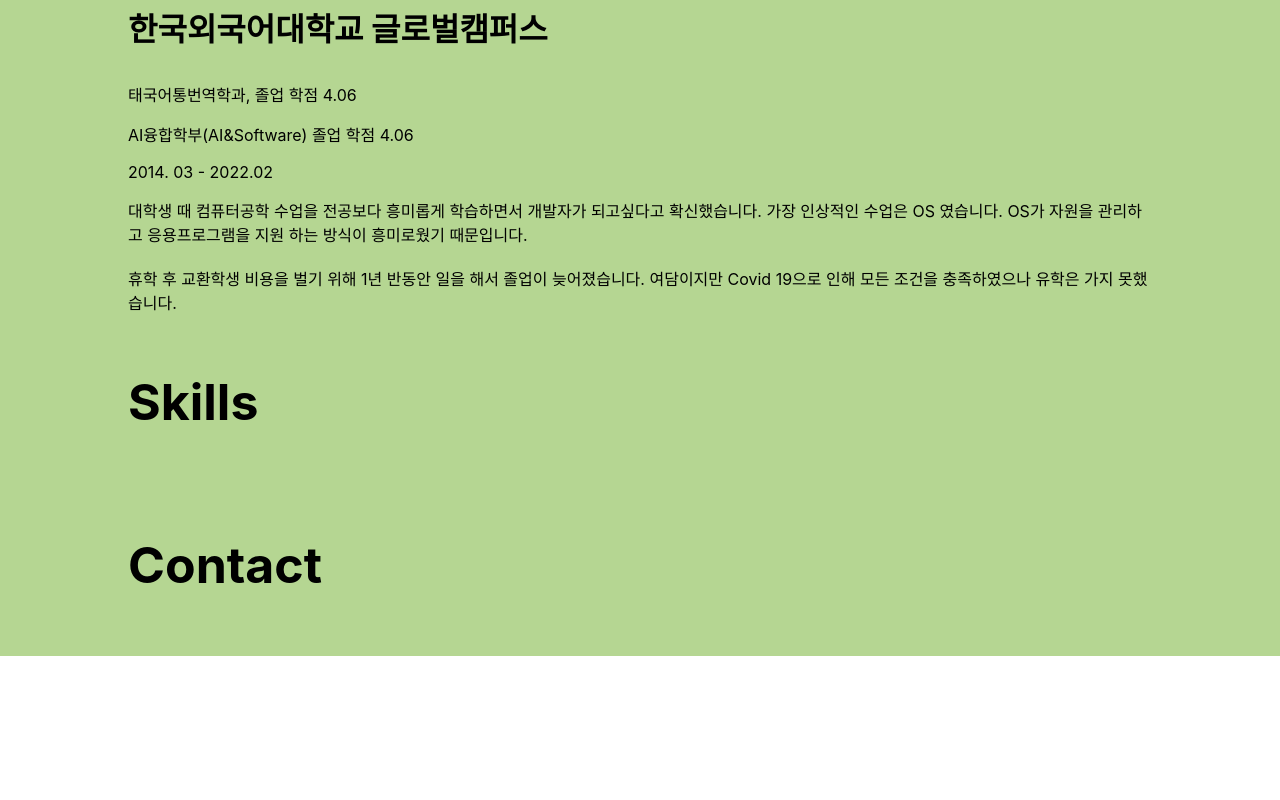
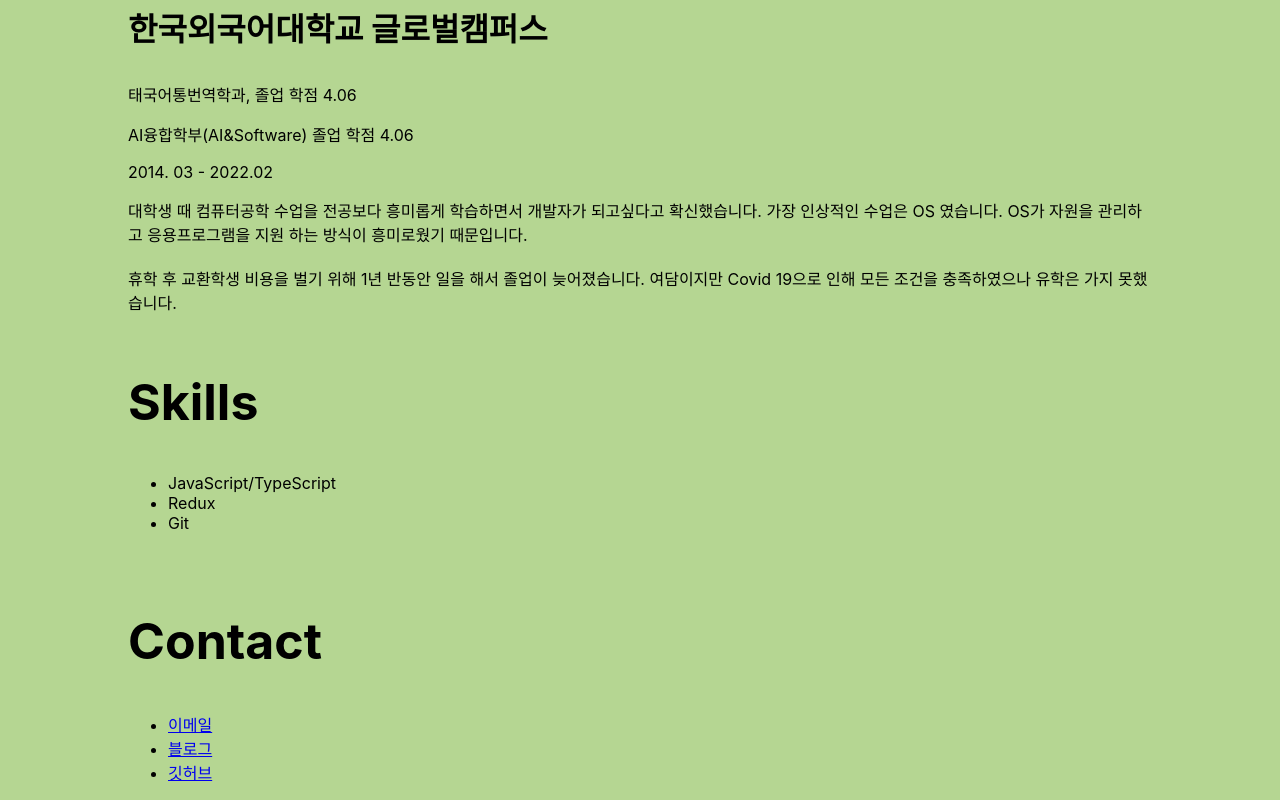
Before and after one commit to aingface/my-resume, a React (Create React App) app in the folder resume/: page / in a window 1280 px wide. Shown: the part 3919-4719 px from the top of the page. Before the commit the page ends 4575 px from the top, so only its background shows below. Built offline with nearby package versions, Linux system fonts and the light colour scheme.

Commit message:
add: skills, contact 추가

```diff
--- a/resume/src/items/Contact.tsx
+++ b/resume/src/items/Contact.tsx
@@ -4,7 +4,17 @@
   return (
     <div className="Chapter">
       <h2 className="ExperienceTitle">Contact</h2>
-      <br />
+      <ul>
+        <li>
+          <a href="mailto:qoeocjf5@gmail.com">이메일</a>
+        </li>
+        <li>
+          <a href="https://aingface.tistory.com/">블로그</a>
+        </li>
+        <li>
+          <a href="https://github.com/aingface">깃허브</a>
+        </li>
+      </ul>
     </div>
   );
 }
--- a/resume/src/items/Skills.tsx
+++ b/resume/src/items/Skills.tsx
@@ -4,6 +4,12 @@
   return (
     <div className="Chapter">
       <h2 className="ExperienceTitle">Skills</h2>
+      <ul>
+        <li>JavaScript/TypeScript</li>
+        <li>Redux</li>
+        <li>Git</li>
+      </ul>
+
       <br />
     </div>
   );
```
